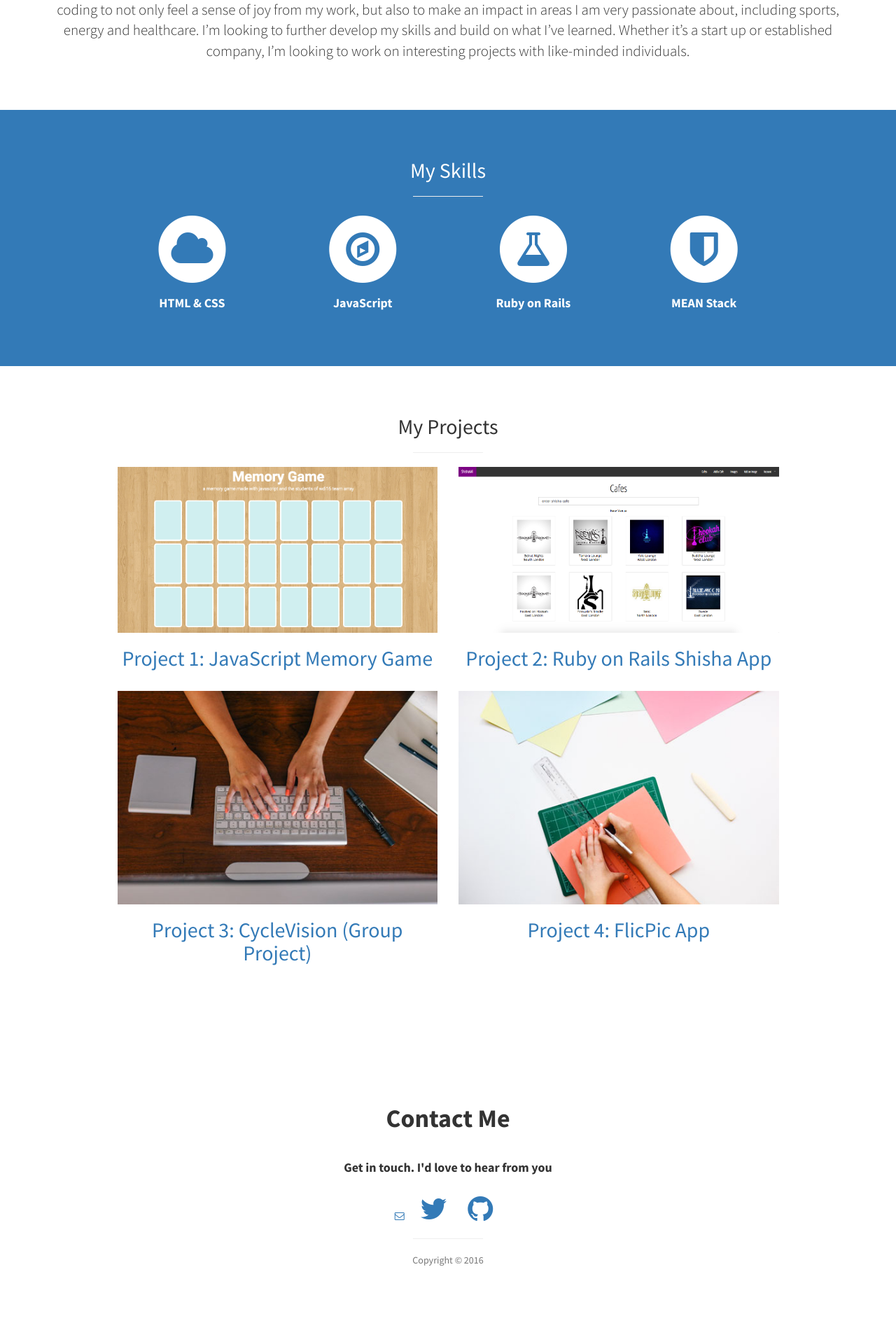
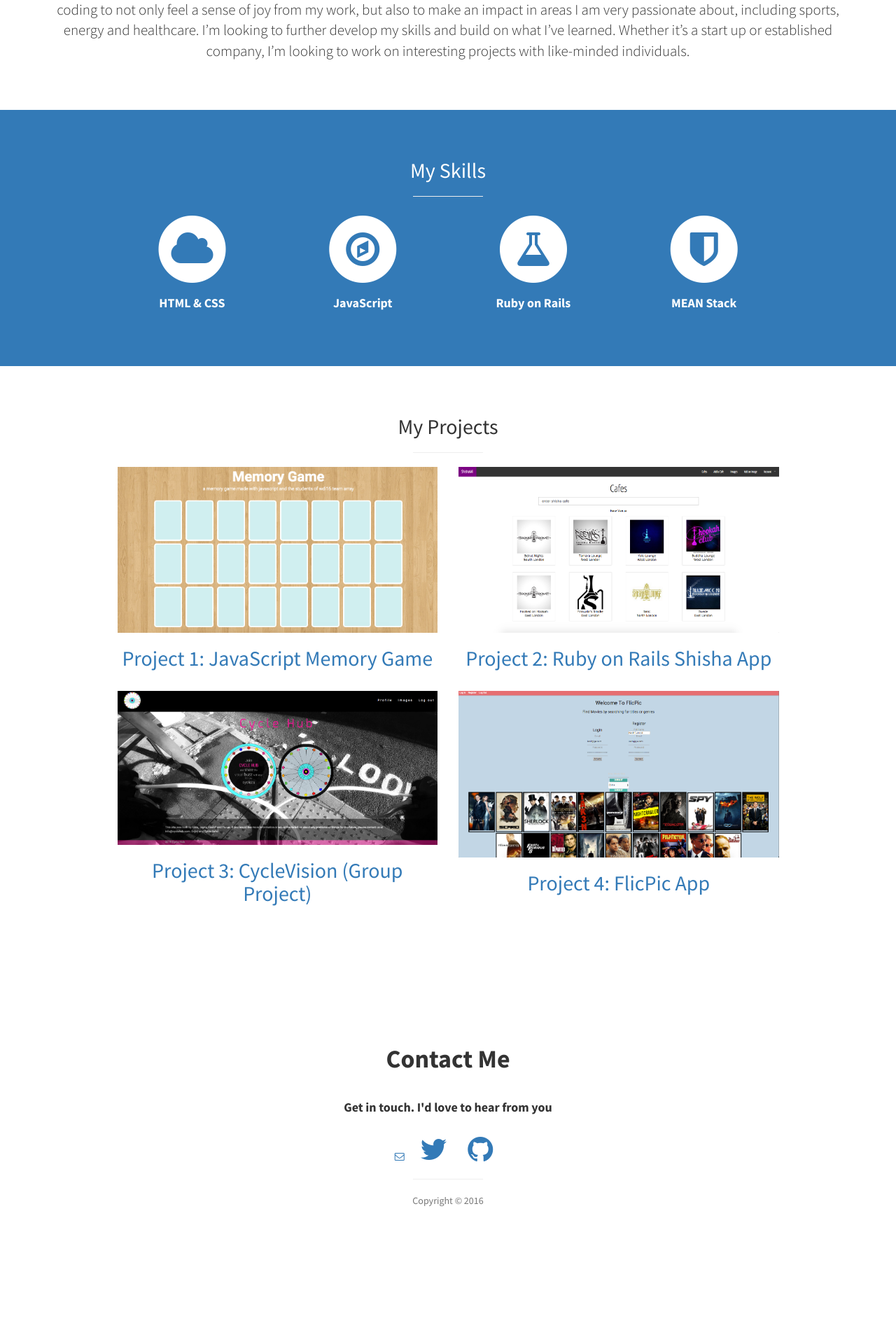
Before and after one commit to kashj22/kashj22.github.io, a Jekyll site: the page built from index.html, in a window 1280 px wide. Shown: the part 1273-3193 px from the top of the page at 70% size. Built offline with Jekyll 4.4.1, drawn with Linux system fonts in a browser that asks for light colours; after the commit the page ends 3108 px from its top, so only the background shows below that.

Commit message:
finished

```diff
--- a/_includes/portfolio.html
+++ b/_includes/portfolio.html
@@ -24,7 +24,7 @@
           <div class="col-md-6">
             <div class="portfolio-item">
               <a href="http://panox.github.io/cyclevision/" target="_blank">
-                <img class="img-portfolio img-responsive" src="img/portfolio-3.jpg">
+                <img class="img-portfolio img-responsive" src="img/cyclevision.png">
                 <h2>Project 3: CycleVision (Group Project)</h2>
               </a>
             </div>
@@ -32,7 +32,7 @@
           <div class="col-md-6">
             <div class="portfolio-item">
               <a href="http://kashj22.github.io/flicpic_frontend/" target="_blank">
-                <img class="img-portfolio img-responsive" src="img/portfolio-4.jpg">
+                <img class="img-portfolio img-responsive" src="img/flicpic.png">
                 <h2>Project 4: FlicPic App</h2>
               </a>
             </div>
```
Also changed, not shown: img/cyclevision.png (added), img/flicpic.png (added).
